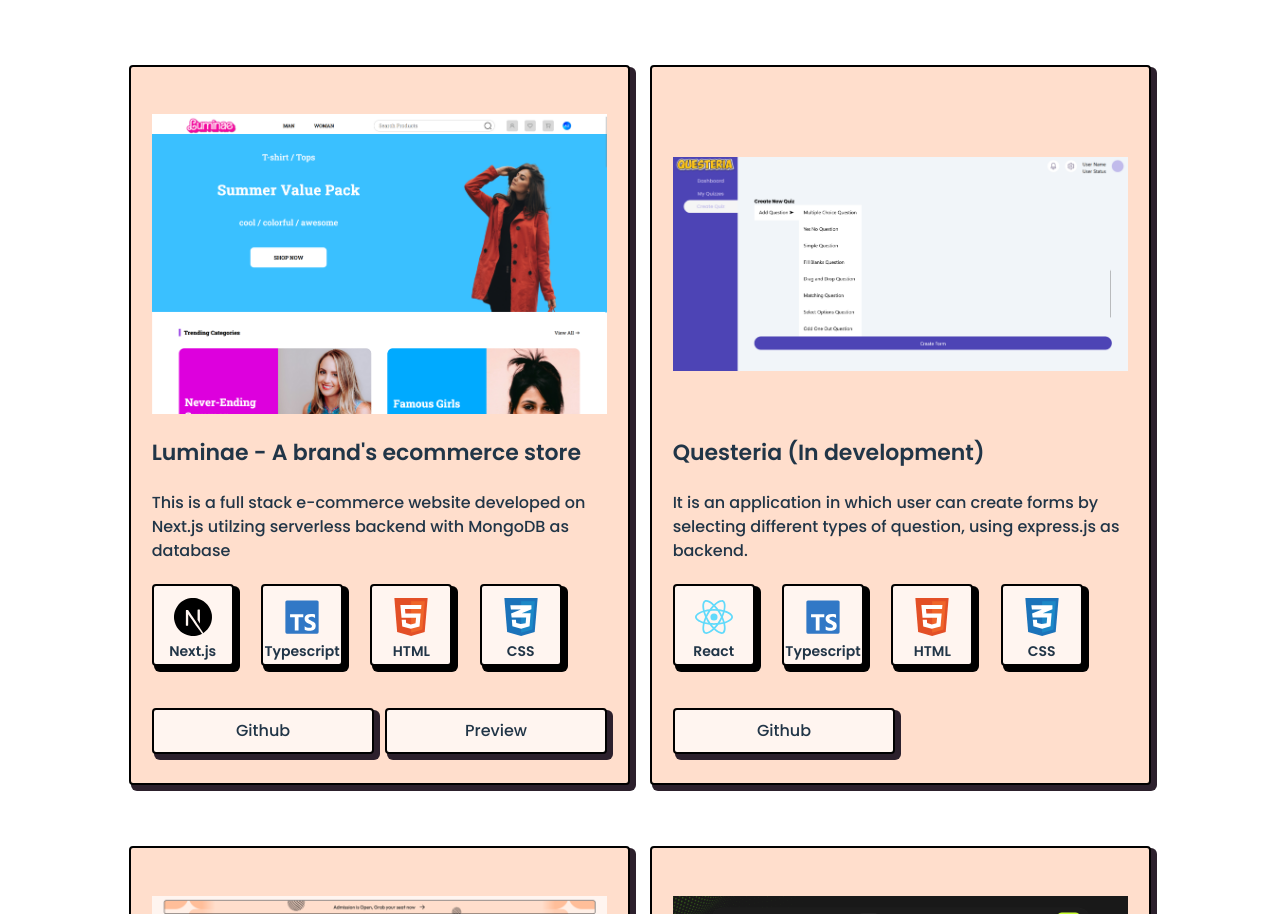
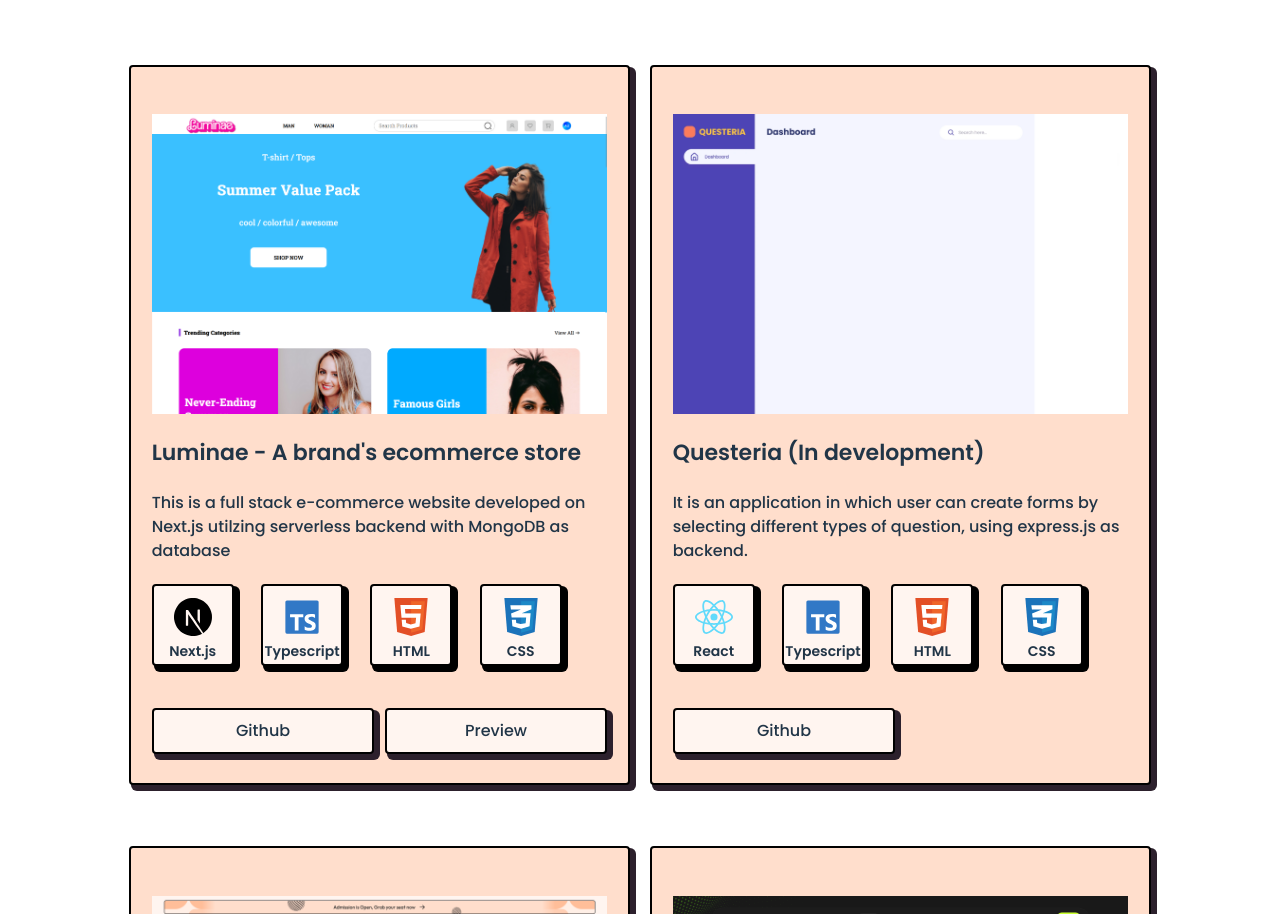
Before and after one commit to sajidMunir04/my-portfolio, a React (Vite) app: page / in a window 1280 px wide. Shown: the part 971-1885 px from the top of the page. Built offline with nearby package versions, Linux system fonts and the light colour scheme.

Commit message:
questeria image fix

```diff
--- a/src/components/ProjectSection.tsx
+++ b/src/components/ProjectSection.tsx
@@ -16,7 +16,7 @@ function ProjectSection() {
             imageLink={'/images/luminae.png'} techStacks={luminaeTechStacks} sourceLink={'https://github.com/sajidMunir04/luminae'} demoLink={"https://luminaed.vercel.app/"}/>
             <ProjectCard projectHeading={"Questeria (In development)"}
             projectDescription={"It is an application in which user can create forms by selecting different types of question, using express.js as backend."}
-            imageLink={'/images/questeria.png'} techStacks={questeriaTechStacks} sourceLink={'https://github.com/sajidMunir04/questeria'} demoLink={''}/>
+            imageLink={'/images/questeria.webp'} techStacks={questeriaTechStacks} sourceLink={'https://github.com/sajidMunir04/questeria'} demoLink={''}/>
             <ProjectCard projectHeading={"Little Learners - A school"}
             projectDescription={"When I saw this figma design, its uniqueness compelled me do this complete frontend design in react which is fully responsive"}
             imageLink={'/images/littlelearners.png'} techStacks={littleLearnersTechStacks} sourceLink={'https://github.com/sajidMunir04/little-learners'} demoLink={'https://littlelearner.netlify.app'}/>
```
Also changed, not shown: public/images/questeria.png, public/images/questeria.webp (added).
